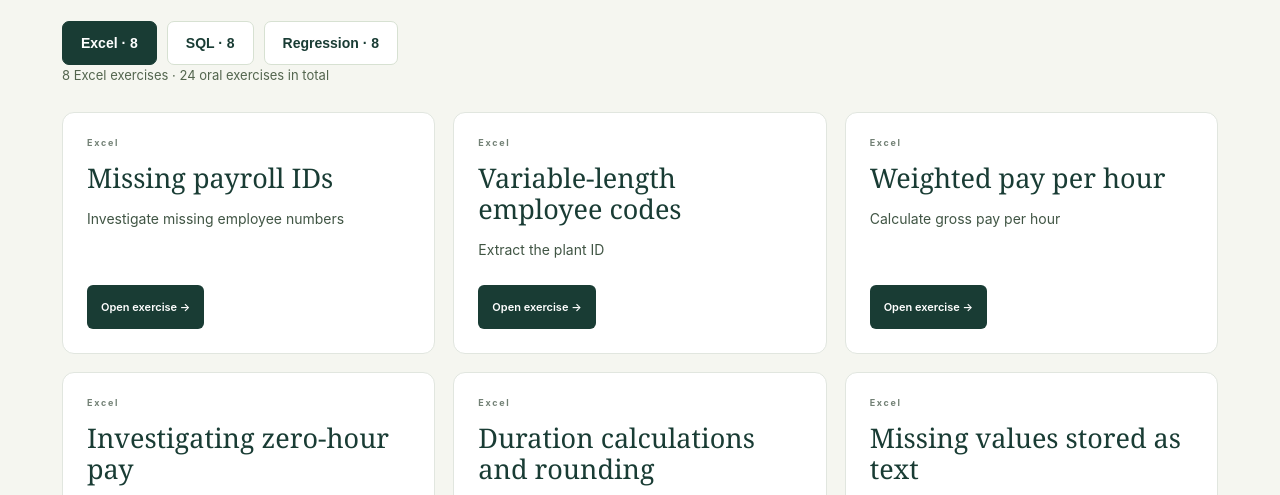
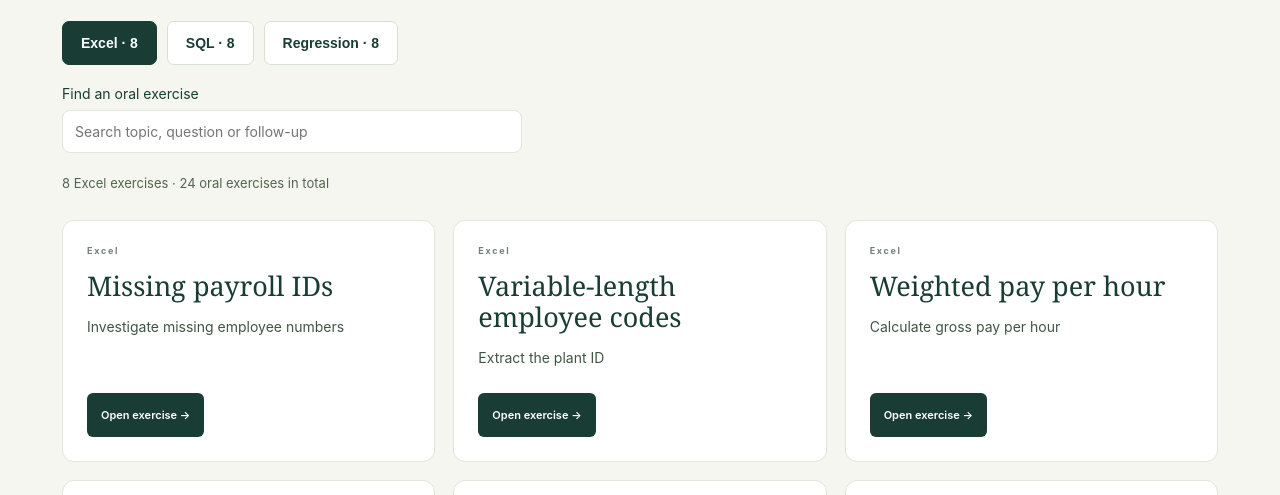
Before and after one commit to AeronTekle/accounting-lab, a plain HTML site: page dist/exams.html in a window 1280 px wide. Both pictures are taken after a click on the button "Oral practice". Shown: the part 285-780 px from the top of the page. Drawn offline with Linux system fonts and the light colour scheme.

Commit message:
Add search field to oral practice library

```diff
--- a/dist/exams.html
+++ b/dist/exams.html
@@ -56,6 +56,7 @@
   <h1 id="oralPracticeTitle" class="section-h1" tabindex="-1">Practise explaining your answer</h1>
   <p class="section-description">Choose a subject and an exercise. Solve it first, then select <strong>Practise examiner follow-up</strong> beneath the question. Speak for up to 60 seconds and review the key points.</p>
   <div id="oralSubjectChoices" class="subject-choices" role="group" aria-label="Oral practice subject"></div>
+  <div class="exam-finder"><label for="oralSearch">Find an oral exercise<input id="oralSearch" type="search" placeholder="Search topic, question or follow-up" autocomplete="off"></label></div>
   <p id="oralCount" class="bank-count" role="status"></p>
   <div id="followUpExamples" class="oral-examples"></div>
 </section>
```
